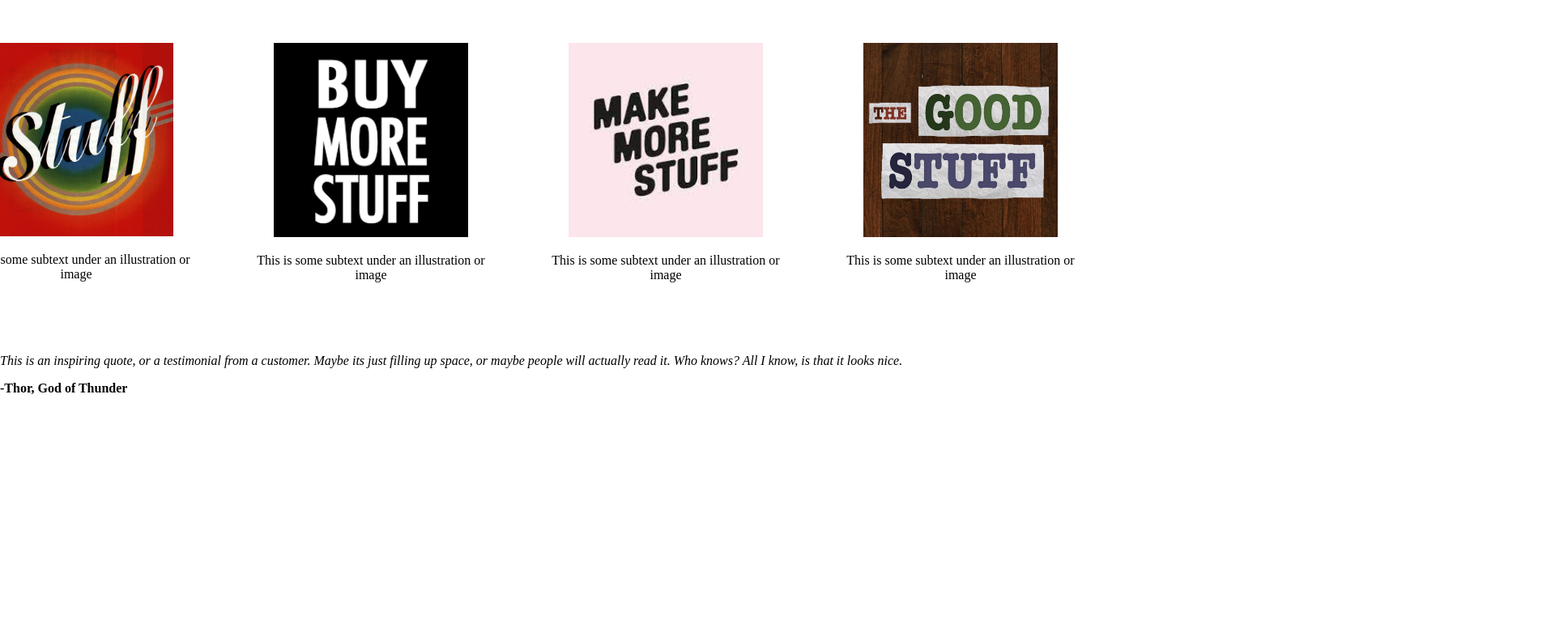
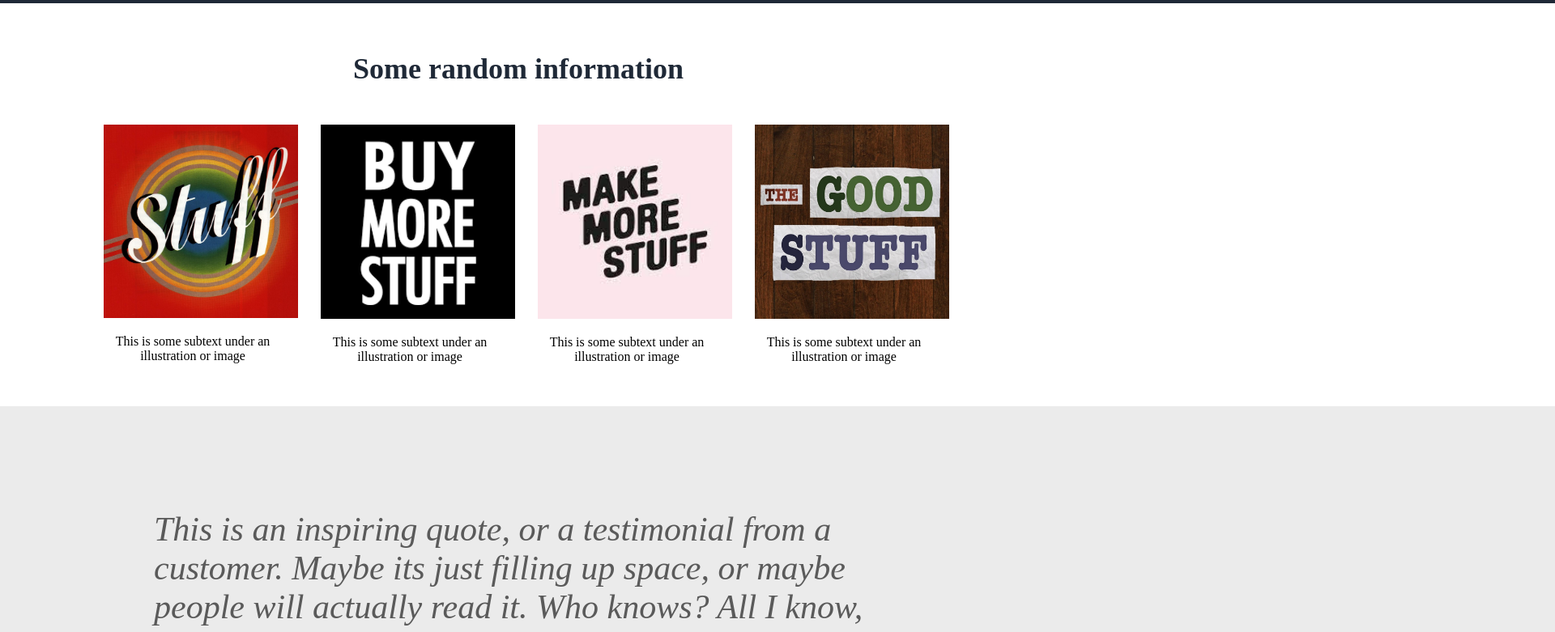
Before and after one commit to Karp0s/Landing-Page, a plain HTML site: page index.html in a window 1280 px wide. Shown: the part 650-1431 px from the top of the page at 81% size, 1920 px wide, since content can reach past the window. Before the commit the page ends 1155 px from the top, so only its background shows below. Drawn offline with Linux system fonts and the light colour scheme.

Commit message:
styled section 3

```diff
--- a/styles.css
+++ b/styles.css
@@ -1,8 +1,11 @@
 body {
     display: flex;
     flex-direction: column;
+    align-items: center;
+    justify-content: center;
     margin: 0;
     flex: 1;
+    width: 100vw;
 
 }
 
@@ -54,9 +57,8 @@ button {
    display: flex;
    flex: 1;
    flex-direction: column;
-   padding: 0 240px;
+   padding: 100px 100%;
    background-color: #1f2937;
-   padding-bottom: 100px;
 }
 
 .header-top {
@@ -90,11 +92,12 @@ button {
 .random-info {
     display: flex;
     flex: 1;
+    gap: 24px;
 }
 
 .cards {
-    padding: 32px;
-    width: 300px;
+    padding: 12px;
+    width: 220px;
     text-align: center;
 }
 
@@ -102,3 +105,27 @@ button {
     width: 240px;
     height: auto;
   }
+
+  .two {
+    display: flex;
+    flex-direction: column;
+    align-items: flex-end;
+    width: 900px;
+    margin: 0;
+    background-color: rgba(226, 226, 226, 0.678);
+    padding: 0 100%;
+  }
+
+  .quote {
+    font-size: 42px;
+    font-weight: 100;
+    color: rgb(90, 90, 90);
+    padding-top: 128px;
+    margin: 0;
+  }
+
+  .source {
+    font-size: 30px;
+    padding-right: 4px;
+    padding-bottom: 100px;
+  }
```
